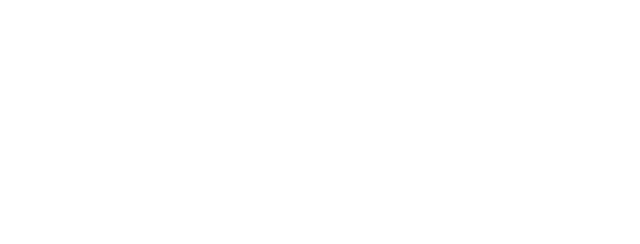
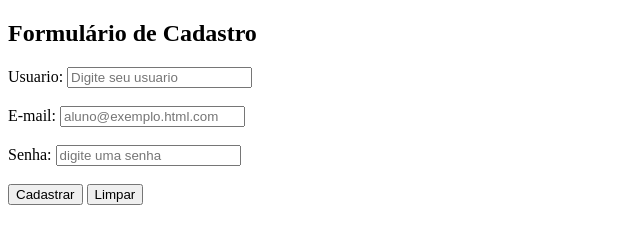
Before and after one commit to adsdouglasduarte/curso_ebac_frontend, a plain HTML site: page loginsistema.html in a window 1280 px wide. Shown: the whole page, without its empty margins (0-640 px from the left). Drawn offline with Linux system fonts and the light colour scheme.

Commit message:
feat: Implementação de tela de login

```diff
--- a/loginsistema.html
+++ b/loginsistema.html
@@ -1,11 +1,29 @@
 <!DOCTYPE html>
-<html lang="en">
+<html lang="pt-br">
 <head>
     <meta charset="UTF-8">
     <meta name="viewport" content="width=device-width, initial-scale=1.0">
-    <title>Document</title>
+    <title>Login</title>
 </head>
 <body>
-
+    <!--Seção de Login-->
+    <main>
+        <section>
+            <p><h1>Formulário de Cadastro</h1></p>
+            <form>
+                <label for="username">Usuario: </label>
+                <input type="text" id="username" placeholder="Digite seu usuario">
+                <br><br>
+                <label for="email">E-mail:   </label>
+                <input type="email" id="email" placeholder="aluno@exemplo.html.com">
+                <br><br>
+                <label for="senha">Senha: </label>
+                <input type="password" id="senha" placeholder="digite uma senha">
+                <br><br>
+                <button type="submit">Cadastrar</button>
+                <button type="reset">Limpar</button>
+            </form>
+        </section>
+    </main>
 </body>
 </html>
```
